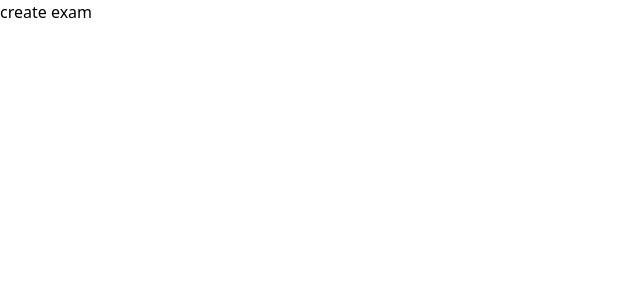
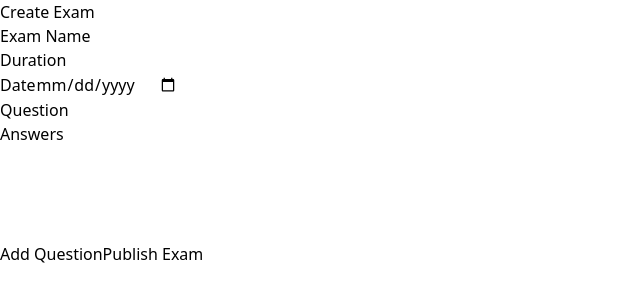
Before and after one commit to samithadev/exam_managment_system, a React (Vite) app in the folder frontend/: page /teacher/create_exam in a window 1280 px wide. Shown: the top 302 px of the page, without its empty margins (0-640 px from the left). Built offline with nearby package versions, Linux system fonts and the light colour scheme.

Commit message:
feat: implement frontend for exam create with questions and answers

```diff
--- a/frontend/src/main.jsx
+++ b/frontend/src/main.jsx
@@ -9,7 +9,7 @@ import StudentDash from "./pages/student/stdDashboard/studentDash.page";
 import TeacherDash from "./pages/teacher/teacherDashboard/teacherDash.page";
 import StudentLayout from "./layouts/student.layout";
 import TeacherLayout from "./layouts/teacher.layout";
-import CreateExam from "./pages/teacher/createExam/createExam.page";
+import CreateExamPage from "./pages/teacher/createExam/createExam.page";
 
 const router = createBrowserRouter([
   {
@@ -43,7 +43,7 @@ const router = createBrowserRouter([
           },
           {
             path: "create_exam",
-            element: <CreateExam />,
+            element: <CreateExamPage />,
           },
         ],
       },
--- /dev/null
+++ b/frontend/src/pages/teacher/createExam/components/CreateExam.jsx
@@ -0,0 +1,196 @@
+import React, { useState } from "react";
+
+function CreateExam() {
+  const [examName, setExamName] = useState("");
+  const [duration, setDuration] = useState("");
+  const [date, setDate] = useState("");
+  const [questions, setQuestions] = useState([]);
+  const [questionText, setQuestionText] = useState("");
+  const [answers, setAnswers] = useState([
+    { text: "", isCorrect: false },
+    { text: "", isCorrect: false },
+    { text: "", isCorrect: false },
+    { text: "", isCorrect: false },
+  ]);
+
+  const handleAddQuestion = () => {
+    const newQuestion = { questionText, answers };
+    setQuestions([...questions, newQuestion]);
+    setQuestionText("");
+    setAnswers([
+      { text: "", isCorrect: false },
+      { text: "", isCorrect: false },
+      { text: "", isCorrect: false },
+      { text: "", isCorrect: false },
+    ]);
+  };
+
+  const handleAddAnswer = (index, answerText) => {
+    const newAnswers = [...answers];
+    newAnswers[index].text = answerText;
+    setAnswers(newAnswers);
+  };
+
+  const handleSelectCorrectAnswer = (index) => {
+    const newAnswers = [...answers];
+    newAnswers[index].isCorrect = !newAnswers[index].isCorrect;
+    setAnswers(newAnswers);
+  };
+  const handleDeleteQuestion = (index) => {
+    const updatedQuestions = [...questions];
+    updatedQuestions.splice(index, 1);
+    setQuestions(updatedQuestions);
+  };
+
+  const handlePublishExam = async () => {
+    try {
+      const token = localStorage.getItem("token");
+
+      // Map questions and answers to the format expected by the backend
+      const formattedQuestions = questions.map((q) => ({
+        questionText: q.questionText,
+        answers: q.answers.map((a) => ({
+          text: a.text,
+          isCorrect: a.isCorrect,
+        })),
+      }));
+
+      // Insert the exam into the exam_table
+      const res = await fetch("http://localhost:8000/exam", {
+        method: "POST",
+        headers: {
+          "Content-Type": "application/json",
+          Authorization: `Bearer ${token}`,
+        },
+        body: JSON.stringify({
+          exam_name: examName,
+          duration: duration,
+          createDate: date,
+          status: "published",
+          questions: formattedQuestions,
+        }),
+      });
+
+      // Display success message or redirect to exams page
+      console.log("Exam published successfully");
+      console.log(res);
+    } catch (error) {
+      console.error("Error publishing exam:", error);
+    }
+  };
+
+  return (
+    <div className="container mx-auto">
+      <h1 className="text-2xl font-bold mt-8">Create Exam</h1>
+      <div className="mt-4">
+        <label htmlFor="examName" className="block">
+          Exam Name
+        </label>
+        <input
+          type="text"
+          id="examName"
+          className="w-full border-gray-300 border rounded-md p-2"
+          value={examName}
+          onChange={(e) => setExamName(e.target.value)}
+        />
+      </div>
+      <div className="mt-4">
+        <label htmlFor="duration" className="block">
+          Duration
+        </label>
+        <input
+          type="text"
+          id="duration"
+          className="w-full border-gray-300 border rounded-md p-2"
+          value={duration}
+          onChange={(e) => setDuration(e.target.value)}
+        />
+      </div>
+      <div className="mt-4">
+        <label htmlFor="date" className="block">
+          Date
+        </label>
+        <input
+          type="date"
+          id="date"
+          className="w-full border-gray-300 border rounded-md p-2"
+          value={date}
+          onChange={(e) => setDate(e.target.value)}
+        />
+      </div>
+      <div className="mt-4">
+        <label htmlFor="question" className="block">
+          Question
+        </label>
+        <input
+          type="text"
+          id="question"
+          className="w-full border-gray-300 border rounded-md p-2"
+          value={questionText}
+          onChange={(e) => setQuestionText(e.target.value)}
+        />
+      </div>
+      <div className="mt-4">
+        <label className="block">Answers</label>
+        {answers.map((answer, index) => (
+          <div key={index} className="flex items-center mt-2">
+            <input
+              type="text"
+              className="border-gray-300 border rounded-md p-2 mr-2"
+              value={answer.text}
+              onChange={(e) => handleAddAnswer(index, e.target.value)}
+              onClick={() => handleSelectCorrectAnswer(index)}
+            />
+            {/* <input
+              type="checkbox"
+              className="form-checkbox h-5 w-5 text-blue-500"
+              checked={answer.isCorrect}
+              onChange={() => handleSelectCorrectAnswer(index)}
+            /> */}
+            <span className="ml-2">
+              {answer.isCorrect ? "Correct Answer" : ""}
+            </span>
+          </div>
+        ))}
+      </div>
+      <button
+        className="mt-4 bg-blue-500 hover:bg-blue-700 text-white font-bold py-2 px-4 rounded"
+        onClick={handleAddQuestion}
+      >
+        Add Question
+      </button>
+      <button
+        className="mt-4 bg-green-500 hover:bg-green-700 text-white font-bold py-2 px-4 rounded"
+        onClick={handlePublishExam}
+      >
+        Publish Exam
+      </button>
+      <div className="mt-8">
+        {/* Logic to display added questions */}
+        {questions.map((q, index) => (
+          <div key={index} className="border p-4 my-2">
+            <button
+              className="bg-red-500 hover:bg-red-700 text-white font-bold py-1 px-2 rounded float-right"
+              onClick={() => handleDeleteQuestion(index)}
+            >
+              Delete
+            </button>
+            <h3 className="text-lg font-bold">{q.questionText}</h3>
+            <ul>
+              {q.answers.map((a, index) => (
+                <li
+                  key={index}
+                  className={a.isCorrect ? "text-green-500 font-bold" : ""}
+                >
+                  {a.text}
+                </li>
+              ))}
+            </ul>
+          </div>
+        ))}
+      </div>
+    </div>
+  );
+}
+
+export default CreateExam;
--- a/frontend/src/pages/teacher/createExam/createExam.page.jsx
+++ b/frontend/src/pages/teacher/createExam/createExam.page.jsx
@@ -1,11 +1,12 @@
 import React from "react";
+import CreateExam from "./components/CreateExam";
 
-function CreateExam() {
+function CreateExamPage() {
   return (
     <div>
-      <h1>create exam</h1>
+      <CreateExam />
     </div>
   );
 }
 
-export default CreateExam;
+export default CreateExamPage;
```
